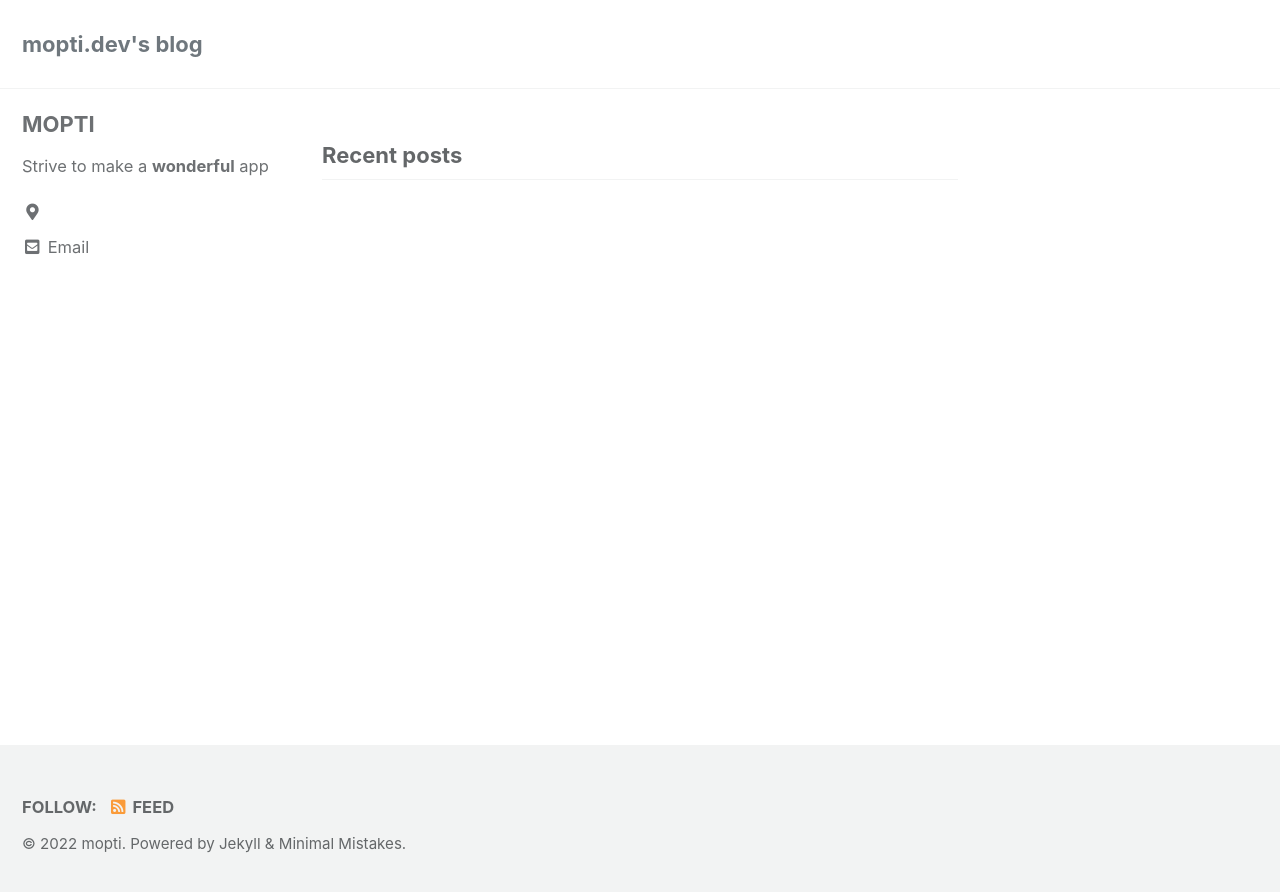
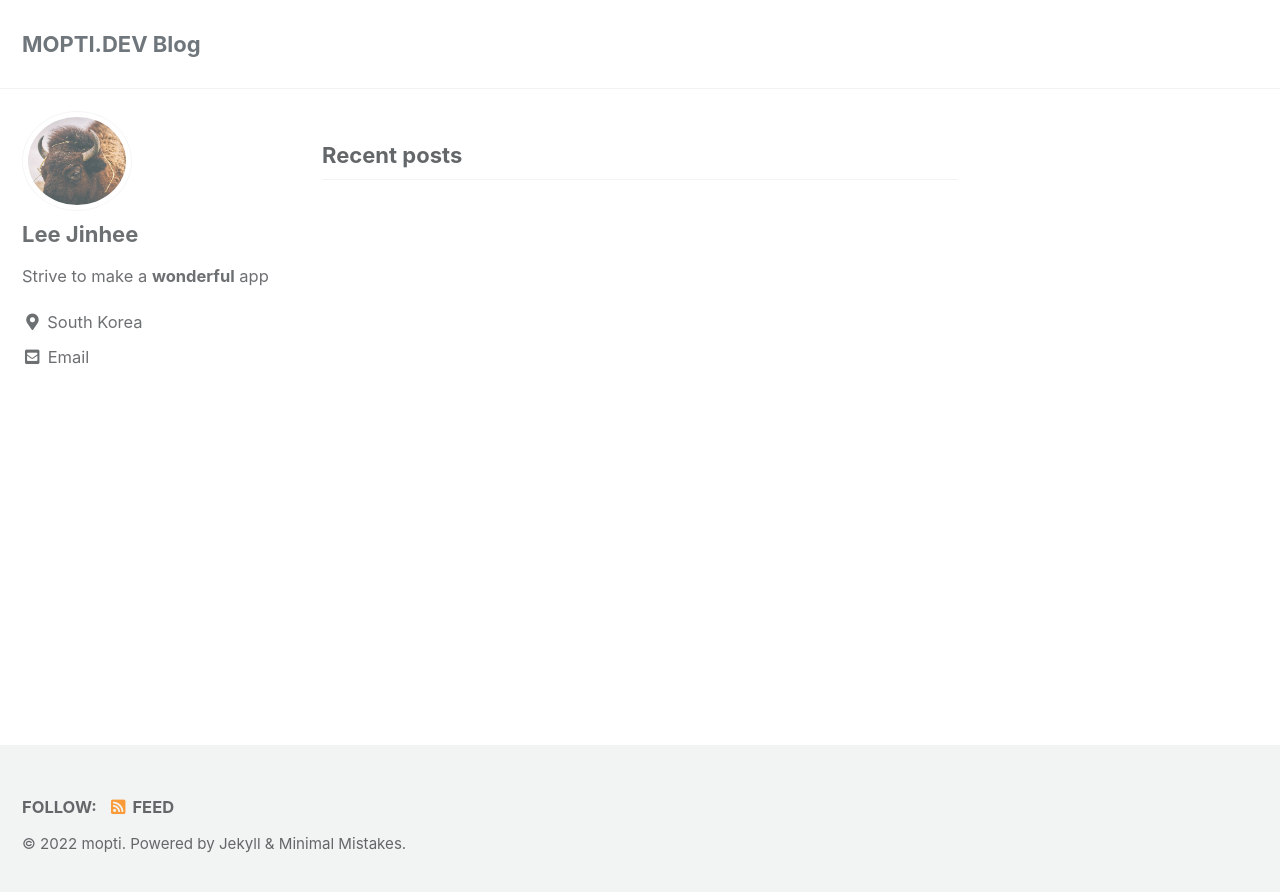
Before and after one commit to mopti/mopti.github.io, a Jekyll site: the page built from index.html, in a window 1280 px wide. Shown: the top 892 px of the page. Built offline with Jekyll 4.4.1, drawn with Linux system fonts in a browser that asks for light colours; cached includes are drawn as plain includes; the list of posts is cut into pages by our own code.

Commit message:
configuration

```diff
--- a/_config.yml
+++ b/_config.yml
@@ -16,7 +16,7 @@ minimal_mistakes_skin    : "default" # "air", "aqua", "contrast", "dark", "dirt"
 
 # Site Settings
 locale                   : "en-US"
-title                    : "mopti.dev's blog"
+title                    : "MOPTI.DEV Blog"
 title_separator          : "-"
 subtitle                 : # site tagline that appears below site title in masthead
 name                     : "mopti"
@@ -104,10 +104,10 @@ analytics:
 
 # Site Author
 author:
-  name             : "MOPTI"
-  avatar           : # path of avatar image, e.g. "/assets/images/bio-photo.jpg"
+  name             : "Lee Jinhee"
+  avatar           : "/assets/images/profile_cow.jpg" # path of avatar image, e.g. "/assets/images/bio-photo.jpg"
   bio              : "Strive to make a **wonderful** app"
-  location         : ""
+  location         : "South Korea"
   email            : "wonderful@mopti.dev"
   links:
     - label: "Email"
```
Also changed, not shown: assets/images/profile_cow.jpg (added), 1 other file.
